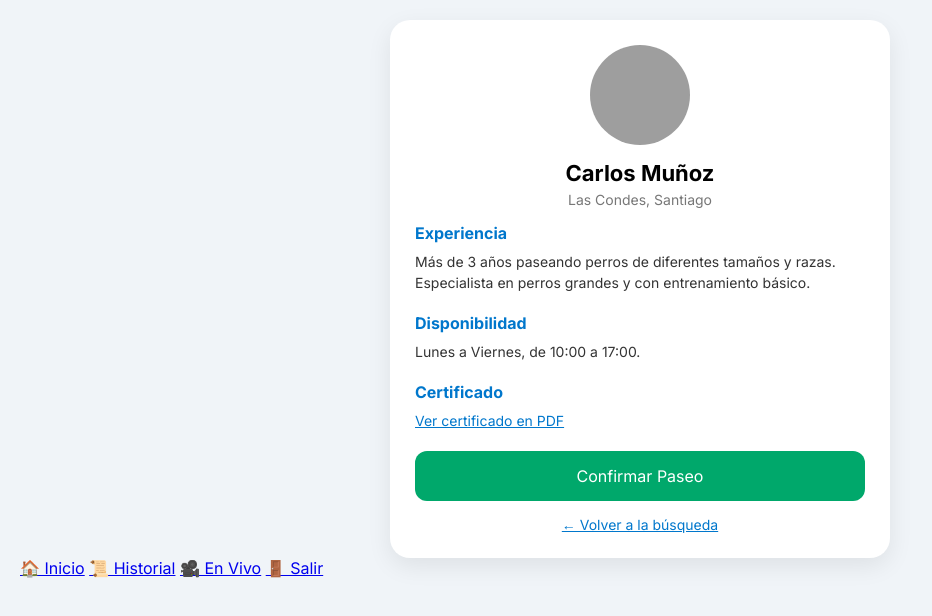
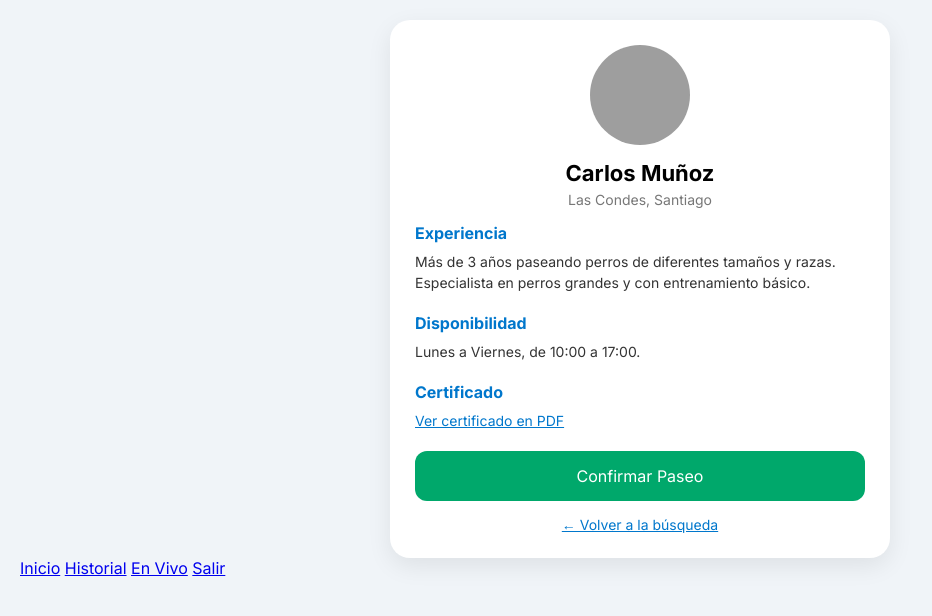
Before and after one commit to MAURICIOANTUAN/Petpass, a plain HTML site: page perfil_paseador.html in a window 1280 px wide. Shown: the whole page, without its empty margins (0-932 px from the left). Drawn offline with Linux system fonts and the light colour scheme; grey boxes are pictures that could not be loaded.

Commit message:
Update perfil_paseador.html

```diff
--- a/perfil_paseador.html
+++ b/perfil_paseador.html
@@ -118,10 +118,12 @@
     <button class="btn" onclick="alert('Paseo confirmado con Carlos')">Confirmar Paseo</button>
     <div class="link" onclick="window.history.back()">← Volver a la búsqueda</div>
   </div>
-  <script src="navbar.js"></script>
-  <script>
-    generarNavbar('panel'); // cambia "panel" por "historial" o "transmision" según la página
-  </script>
+ <div class="navbar">
+  <a href="panel_paseador.html">Inicio</a>
+  <a href="historial_paseos.html">Historial</a>
+  <a href="transmision_vivo.html">En Vivo</a>
+  <a href="index.html">Salir</a>
+</div>
 
 
 </body>
```
